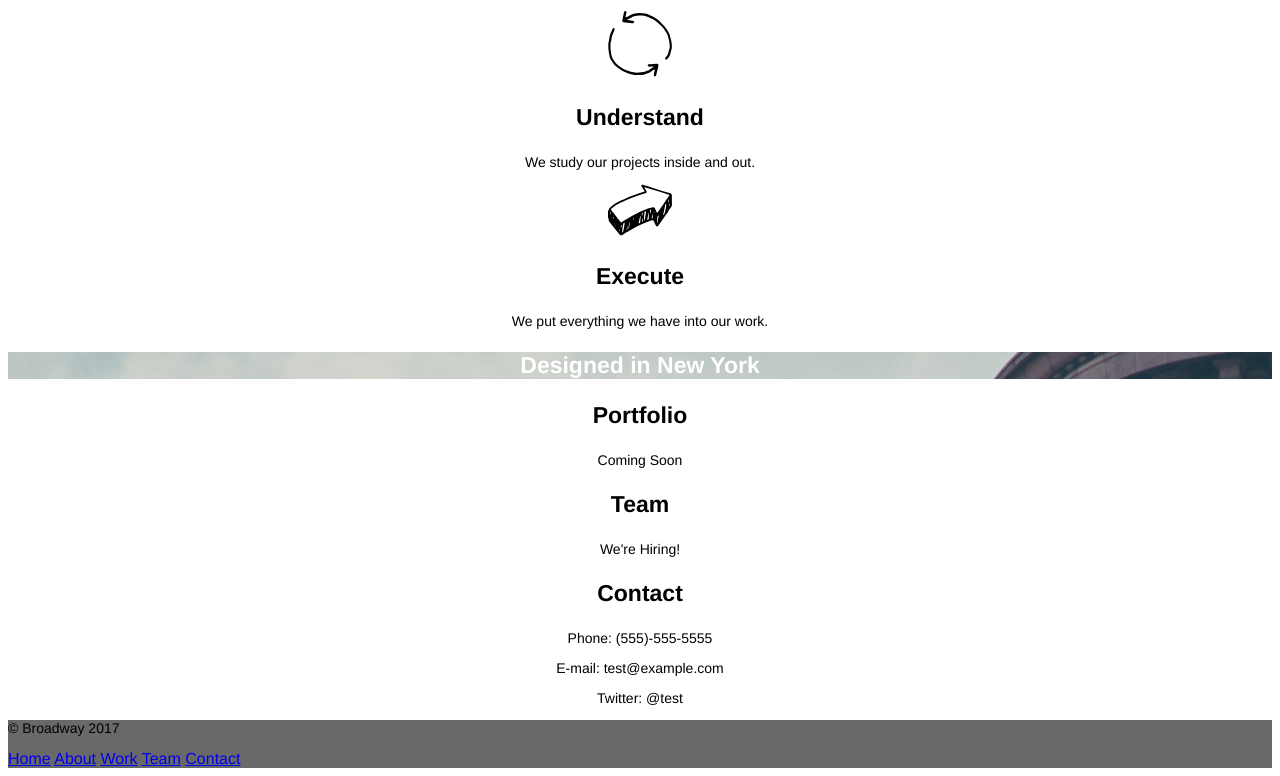
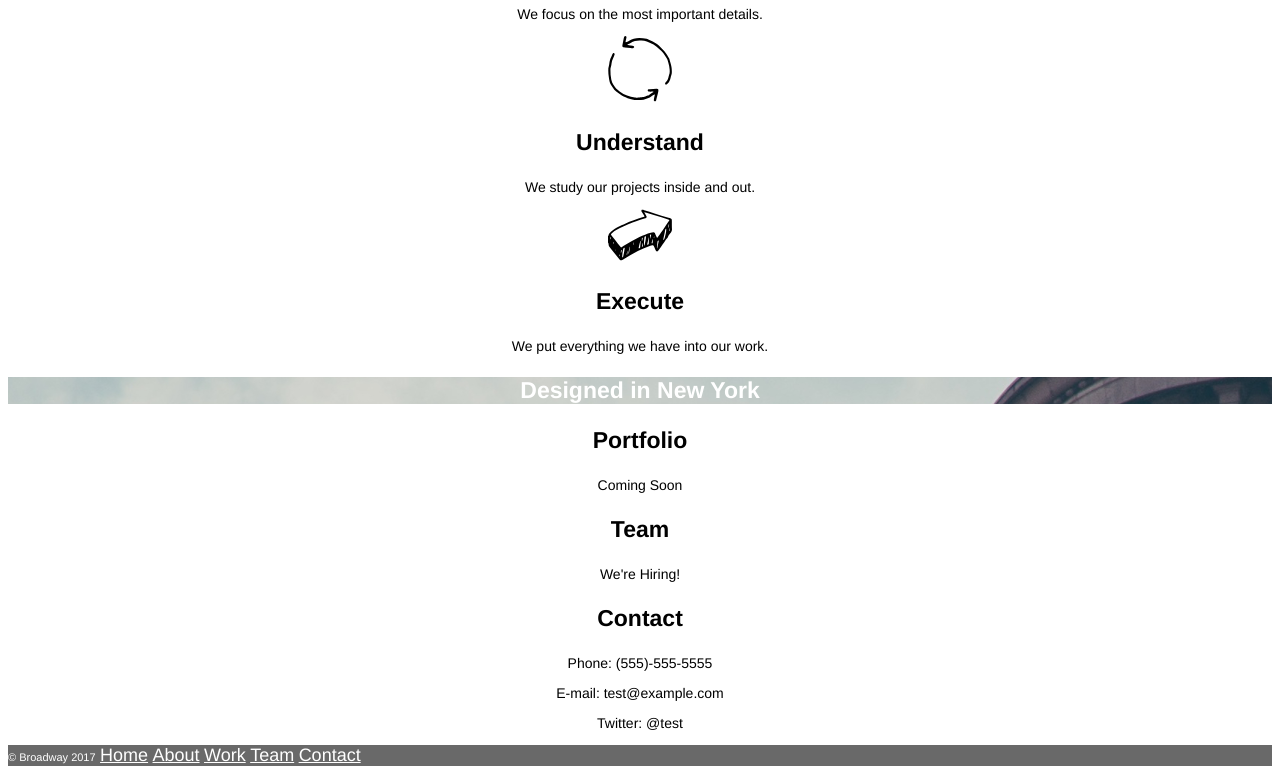
Before and after one commit to APVdK/broadway, a plain HTML site: page index.html in a window 1280 px wide. Shown: the part 531-1307 px from the top of the page. Drawn offline with Linux system fonts and the light colour scheme.

Commit message:
Complete HTML and CSS.

```diff
--- a/index.html
+++ b/index.html
@@ -6,6 +6,8 @@
     <title>Broadway Design</title>
   </head>
   <body>
+
+    <!--Introduction!-->
 
     <header>
       <h1 id="home">Broadway Design</h1>
@@ -17,6 +19,8 @@
         <p><a href="#contact">Contact</a></p>
       </nav>
     </header>
+
+    <!--Process!-->
 
     <h2 id="process">Our Process</h2>
 
@@ -31,6 +35,8 @@
     <img src="resources/images/execute.svg" alt="Arrow"/>
     <h3>Execute</h3>
     <p>We put everything we have into our work.</p>
+
+    <!--Design!-->
 
     <div class="design">
       <h3>Designed in New York</h3>
@@ -47,9 +53,11 @@
     <p>E-mail: test@example.com</p>
     <p>Twitter: @test</p>
 
+    <!--Footer!-->
+
     <footer>
-    <p>&copy Broadway 2017<p>
       <nav>
+        <span>&copy; Broadway 2017</span>
         <a href="#home">Home</a>
         <a href="#process">About</a>
         <a href="#work">Work</a>
--- a/resources/css/style.css
+++ b/resources/css/style.css
@@ -1,6 +1,16 @@
 body {
   font-family: Helvetica;
   text-align: center;
+}
+
+.design {
+  background-image: url("../images/the-flatiron-building.png");
+  color: white;
+}
+
+footer {
+  background-color: dimgray;
+  text-align: left;
 }
 
 h1 {
@@ -23,20 +33,16 @@ header {
   background-image: url("../images/the-flatiron-building.png");
 }
 
-.design {
-  background-image: url("../images/the-flatiron-building.png");
-  color: white;
-}
-
-footer {
-  background-color: dimgray;
-  text-align: left;
-}
-
 p {
   font-size: 14px;
 }
 
 nav a {
-  font-size 18px;
+  color: white;
+  font-size: 18px;
 }
+
+span {
+  color: white;
+  font-size: 11px;
+}
```
Lines whose indentation alone changed are shown as unchanged.
